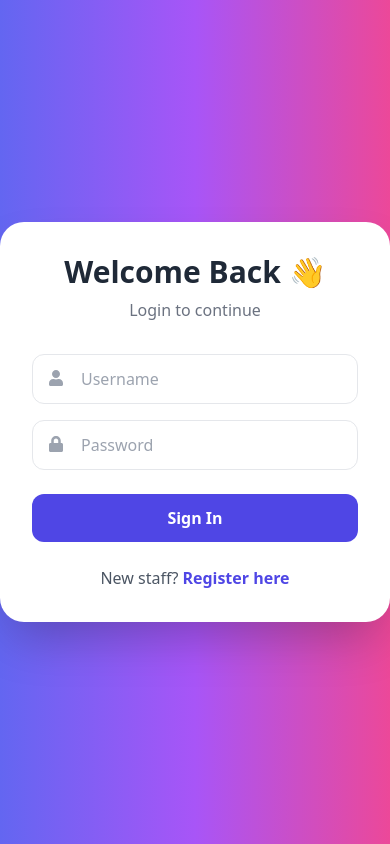
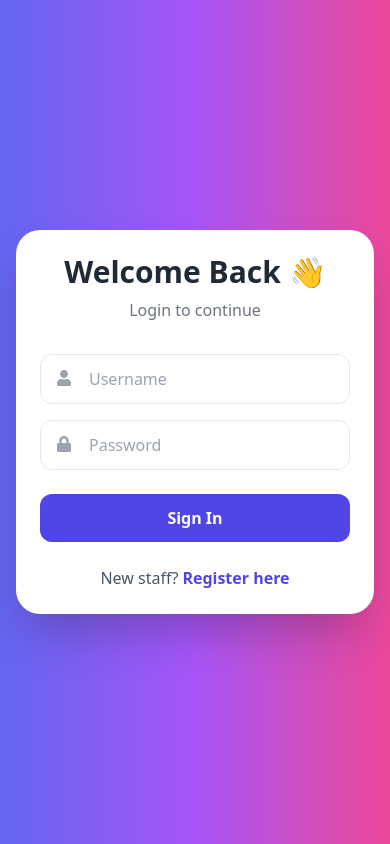
Before and after one commit to rishanvc/Customer_Relationship_Management, a React (Create React App) app in the folder frontend/: page / in a window 390 px wide. Built offline with nearby package versions, Linux system fonts and the light colour scheme.

Commit message:
Improve login responsiveness

```diff
--- a/frontend/src/pages/Login.js
+++ b/frontend/src/pages/Login.js
@@ -36,8 +36,8 @@ function Login() {
   };
 
   return (
-    <div className="min-h-screen flex items-center justify-center bg-gradient-to-r from-indigo-500 via-purple-500 to-pink-500">
-      <div className="bg-white w-full max-w-md p-8 rounded-3xl shadow-2xl">
+    <div className="min-h-screen flex items-center justify-center px-4 bg-gradient-to-r from-indigo-500 via-purple-500 to-pink-500">
+      <div className="bg-white w-full max-w-md p-6 sm:p-8 rounded-3xl shadow-2xl">
 
         <div className="text-center mb-8">
           <h1 className="text-3xl font-bold text-gray-800">
```
